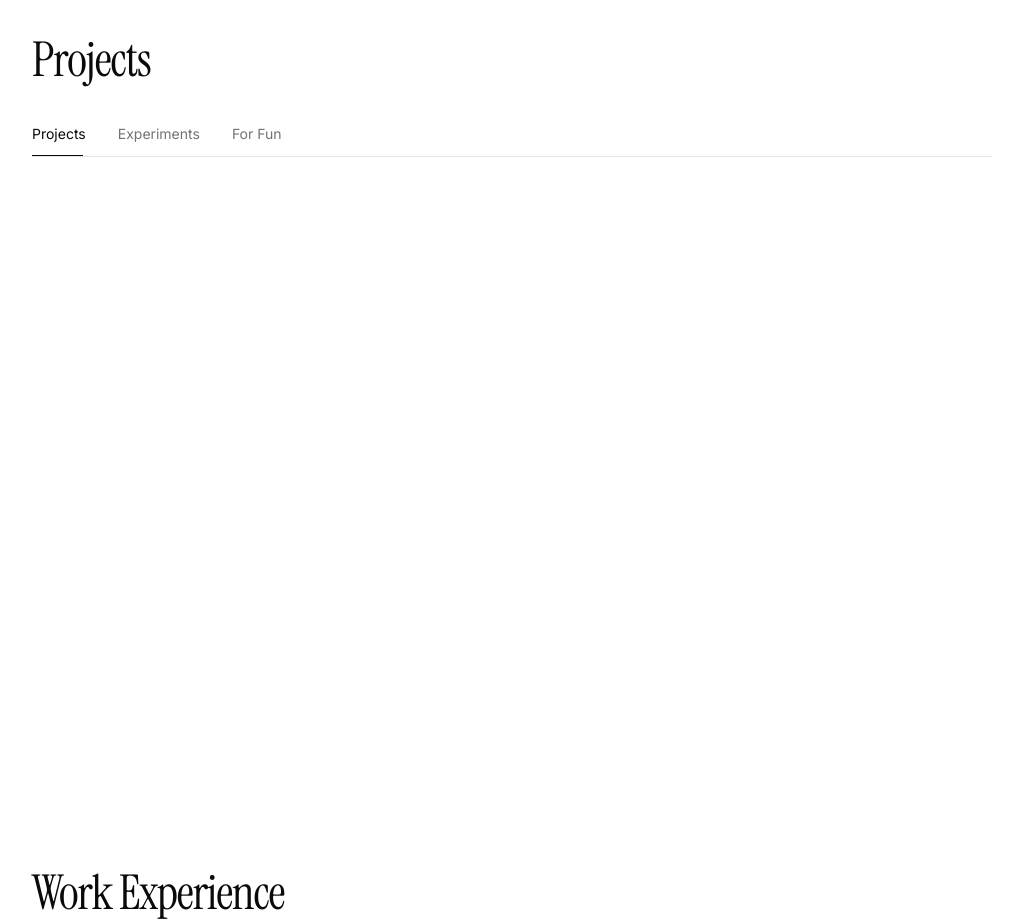
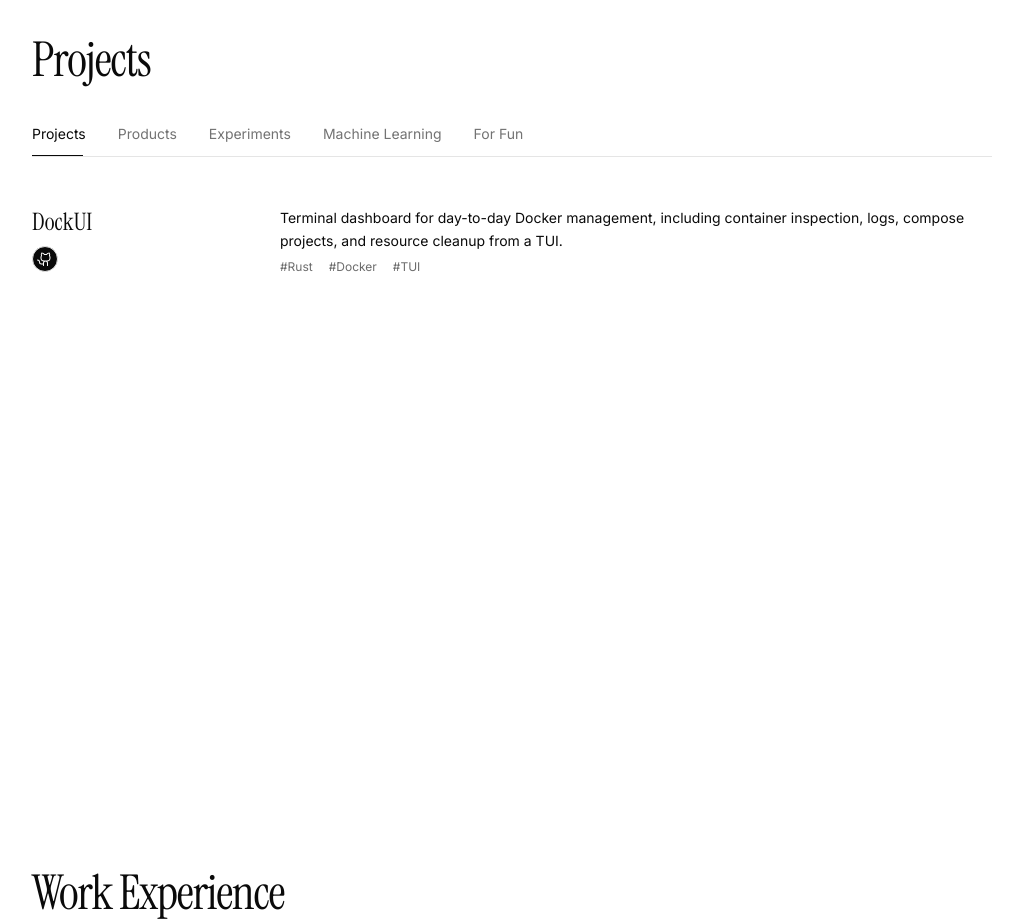
Before and after one commit to rudraditya21/rudraditya21.github.io, a Next.js app: page / in a window 1280 px wide. Shown: the part 860-1781 px from the top of the page, without its empty margins (240-1263 px from the left). Built offline with nearby package versions, Linux system fonts and the light colour scheme.

Commit message:
updated: projects section

```diff
--- a/components/projects.tsx
+++ b/components/projects.tsx
@@ -3,10 +3,10 @@
 import { useEffect, useRef, useState } from 'react'
 import gsap from 'gsap'
 import { useInView } from '@/hooks/use-in-view'
-import { ArrowUpRight } from '@phosphor-icons/react'
-import { Tooltip, TooltipContent, TooltipProvider, TooltipTrigger } from '@/components/ui/tooltip'
+import { GithubLogoIcon, BrowserIcon } from '@phosphor-icons/react'
+import Link from 'next/link'
 
-const TABS = ['Projects', 'Experiments', 'For Fun'] as const
+const TABS = ['Projects', 'Products', 'Experiments', 'Machine Learning', 'For Fun'] as const
 type Tab = (typeof TABS)[number]
 
 type Project = {
@@ -18,82 +18,99 @@ type Project = {
 }
 
 const data: Record<Tab, Project[]> = {
-  Projects: [],
+  Projects: [
+    {
+      name: 'DockUI',
+      description: 'Terminal dashboard for day-to-day Docker management, including container inspection, logs, compose projects, and resource cleanup from a TUI.',
+      stack: ['Rust', 'Docker', 'TUI'],
+      github: 'https://github.com/rudraditya21/dockui',
+    },
+  ],
+  Products: [
+    {
+      name: 'Gymm',
+      description: 'Workout tracking app for logging sessions, managing exercises and routines, reviewing history, and backing up data.',
+      stack: ['Flutter', 'Dart', 'Riverpod', 'Hive'],
+      github: 'https://github.com/rudraditya21/gymm',
+    },
+    {
+      name: 'Grind',
+      description: 'Social accountability app for tracking daily tasks and routines, building streaks, and reviewing progress with analytics.',
+      stack: ['Flutter', 'Dart', 'Hive', 'fl_chart'],
+      github: 'https://github.com/rudraditya21/grind',
+    },
+  ],
   Experiments: [
     {
-      name: 'Lattice',
-      description: 'Small scientific computing language with reproducible numerics, a REPL, strict typing, a full numeric tower, and GPU backends (OpenCL, CUDA, HIP, Metal).',
-      stack: ['C++', 'Objective-C++', 'CMake', 'OpenCL', 'CUDA', 'HIP', 'Metal'],
-      github: 'https://github.com/rudraditya21/lattice',
+      name: '16bit.cpu',
+      description: 'Small C project that emulates a custom 16-bit CPU and includes a tiny assembler.',
+      stack: ['C'],
+      github: 'https://github.com/rudraditya21/16bit.cpu',
+    },
+    {
+      name: 'rustchain',
+      description: 'Production-style minimal blockchain node in Rust with deterministic primitives, signed transactions, persistent storage, TCP P2P sync, JSON-RPC, and a CLI.',
+      stack: ['Rust', 'Tokio', 'Axum', 'sled'],
+      github: 'https://github.com/rudraditya21/rustchain',
+    },
+    {
+      name: 'Aegis',
+      description: 'High-performance Rust firewall and IDS workspace with persistent system configuration.',
+      stack: ['Rust'],
+      github: 'https://github.com/rudraditya21/aegis',
     },
     {
       name: '8051',
-      description: 'Full MCS-51/8051 microcontroller implementation with CPU core, internal RAM/SFRs, timers, serial port, interrupt controller, and a Verilator testbench.',
+      description: 'Full MCS-51/8051 microcontroller implementation in SystemVerilog with CPU core, peripherals, interrupt controller, and a Verilator testbench.',
       stack: ['SystemVerilog', 'Verilator'],
       github: 'https://github.com/rudraditya21/8051',
     },
     {
+      name: 'Lattice',
+      description: 'Small scientific computing language for reproducible numerics and statistical workflows with strict typing, tensors, a REPL, and optional GPU backends.',
+      stack: ['C', 'OpenCL', 'CUDA', 'Metal'],
+      github: 'https://github.com/rudraditya21/lattice',
+    },
+    {
       name: 'Moonlight',
-      description: 'Modular security framework with a deterministic control plane for running modules, managing sessions, tracking campaigns, and generating advisory plans.',
+      description: 'Rust-based modular security framework with a deterministic control plane for modules, sessions, campaigns, objectives, and advisory plans.',
       stack: ['Rust'],
       github: 'https://github.com/rudraditya21/moonlight',
     },
+  ],
+  'Machine Learning': [
     {
-      name: 'Aegis',
-      description: 'High-performance firewall and IDS workspace with persistent configuration under /etc/aegis.',
-      stack: ['Rust'],
-      github: 'https://github.com/rudraditya21/aegis',
+      name: 'ViT-PyTorch',
+      description: 'Complete Vision Transformer implementation from scratch in PyTorch with CIFAR-10 training, schedulers, checkpointing, and unit tests.',
+      stack: ['PyTorch', 'Python'],
+      github: 'https://github.com/rudraditya21/vit-pytorch',
+    },
+    {
+      name: 'AlexNet.CPP',
+      description: 'From-scratch C++17 AlexNet inference engine with custom tensor operations and layer implementations including Conv2D, ReLU, LRN, pooling, and softmax.',
+      stack: ['C++', 'OpenMP'],
+      github: 'https://github.com/rudraditya21/alexnet.cpp',
     },
     {
       name: 'minAlphaFold2',
-      description: 'Minimal re-implementation of AlphaFold2\'s model and training pipeline.',
+      description: 'Compact educational AlphaFold2-style implementation with a minimal Evoformer, structure module, AF2 losses, and a PDB-based training pipeline.',
       stack: ['Python', 'PyTorch'],
       github: 'https://github.com/rudraditya21/minAlphaFold2',
     },
     {
-      name: 'Rust Chain',
-      description: 'Production-style minimal blockchain node.',
-      stack: ['Rust'],
-      github: 'https://github.com/rudraditya21/rustchain',
-    },
-    {
-      name: '16bit.cpu',
-      description: 'Custom 16-bit CPU emulator with a tiny assembler.',
-      stack: ['C', 'Makefile'],
-      github: 'https://github.com/rudraditya21/16bit.cpu',
-    },
-    {
-      name: 'Alexnet.cpp',
-      description: 'AlexNet implemented from scratch.',
-      stack: ['C++', 'Makefile'],
-      github: 'https://github.com/rudraditya21/alexnet.cpp',
-    },
-    {
-      name: 'JAX CNN Examples',
-      description: 'CNN model zoo with 60+ architectures and training sanity checks across 25+ datasets.',
-      stack: ['Python', 'JAX'],
+      name: 'JAX-CNN-Examples',
+      description: 'Minimal JAX CNN model zoo with dozens of vision architectures, broad dataset support, and a quick training sanity-check CLI.',
+      stack: ['JAX', 'Python'],
       github: 'https://github.com/rudraditya21/jax-cnn-examples',
-    },
-    {
-      name: 'Texedo',
-      description: 'Local, open-source LaTeX editor inspired by Overleaf.',
-      stack: ['Next.js', 'TypeScript', 'PostgreSQL', 'MinIO'],
-      github: 'https://github.com/rudraditya21/texedo',
-    },
-    {
-      name: 'Devops.Scripts',
-      description: 'Production-grade DevOps automation library organized by domain, with strict standards for script quality, safety, and documentation.',
-      stack: ['Bash', 'Shell'],
-      github: 'https://github.com/rudraditya21/devops.scripts',
-      live: 'https://rudraditya21.github.io/devops.scripts/',
     },
   ],
   'For Fun': [
     {
-      name: 'Grind',
-      description: 'A Flutter social accountability app for tracking daily tasks and routines, visualizing streaks, and staying consistent.',
-      stack: ['Flutter', 'Dart'],
-      github: 'https://github.com/rudraditya21/grind',
+      name: 'Sudoku',
+      description: 'Enter a puzzle and let the solver find the solution instantly.',
+      stack: ['Next.js', 'TypeScript', 'TailwindCSS'],
+      github: 'https://github.com/rudraditya21/sudoku',
+      live: 'https://rudraditya21.github.io/sudoku/',
     },
     {
       name: 'Typy',
@@ -124,63 +141,25 @@ function ProjectRow({ project }: { project: Project }) {
         </p>
         <div className="mt-2 flex items-center gap-3 text-muted-foreground">
           {project.github && (
-            <TooltipProvider>
-              <Tooltip>
-                <TooltipTrigger asChild>
-                  <a
-                    href={project.github}
-                    target="_blank"
-                    rel="noopener noreferrer"
-                    className="inline-flex items-start gap-0.5 text-xs font-medium uppercase tracking-wider underline underline-offset-2 transition-colors duration-200 hover:text-foreground"
-                    style={{ fontFamily: 'var(--font-instrument-serif)' }}
-                  >
-                    GitHub<ArrowUpRight size={10} />
-                  </a>
-                </TooltipTrigger>
-                <TooltipContent side="bottom">
-                  Source Code
-                </TooltipContent>
-              </Tooltip>
-            </TooltipProvider>
+            <Link className="text-md border border-border py-1 px-1 rounded-2xl bg-foreground text-background" href={project.github} target='_blank'><GithubLogoIcon /></Link>
           )}
           {project.live && (
-            <TooltipProvider>
-              <Tooltip>
-                <TooltipTrigger asChild>
-                  <a
-                    href={project.live}
-                    target="_blank"
-                    rel="noopener noreferrer"
-                    className="inline-flex items-start gap-0.5 text-xs font-medium uppercase tracking-wider underline underline-offset-2 transition-colors duration-200 hover:text-foreground"
-                    style={{ fontFamily: 'var(--font-instrument-serif)' }}
-                  >
-                    Visit<ArrowUpRight size={10} />
-                  </a>
-                </TooltipTrigger>
-                <TooltipContent side="bottom">
-                  View Website
-                </TooltipContent>
-              </Tooltip>
-            </TooltipProvider>
+            <Link className="text-md border border-border py-1 px-1 rounded-2xl bg-foreground text-background" href={project.live} target='_blank'><BrowserIcon /></Link>
           )}
         </div>
       </div>
 
       <div className="flex flex-col gap-1.5 lg:pt-0.5">
-        <p
-          className="text-sm leading-relaxed text-foreground/50"
-          style={{ fontFamily: 'var(--font-inter)' }}
-        >
+        <p className="text-sm leading-relaxed text-foreground" style={{ fontFamily: 'var(--font-inter)' }}>
           {project.description}
         </p>
-        <p
-          className="text-xs text-foreground/30"
-          style={{ fontFamily: 'var(--font-inter)' }}
-        >
-          {project.stack.join(', ')}
+        <p className="text-xs text-foreground/60 space-x-4" style={{ fontFamily: 'var(--font-inter)' }}>
+          {project.stack.map((tech) => (
+            <span key={tech}>{`#${tech}`}</span>
+          ))}
         </p>
       </div>
-    </div>
+    </div >
   )
 }
 
@@ -189,9 +168,9 @@ const PER_PAGE = 4
 export default function Projects() {
   const [activeTab, setActiveTab] = useState<Tab>('Projects')
   const [page, setPage] = useState(0)
-  const tabRefs      = useRef<(HTMLButtonElement | null)[]>([])
+  const tabRefs = useRef<(HTMLButtonElement | null)[]>([])
   const indicatorRef = useRef<HTMLDivElement>(null)
-  const contentRef   = useRef<HTMLDivElement>(null)
+  const contentRef = useRef<HTMLDivElement>(null)
   const { ref: headingRef, inView } = useInView(0.15)
 
   useEffect(() => {
@@ -254,9 +233,9 @@ export default function Projects() {
     })
   }
 
-  const items      = data[activeTab]
+  const items = data[activeTab]
   const totalPages = Math.ceil(items.length / PER_PAGE)
-  const paged      = items.slice(page * PER_PAGE, (page + 1) * PER_PAGE)
+  const paged = items.slice(page * PER_PAGE, (page + 1) * PER_PAGE)
 
   return (
     <section className="min-h-svh px-12 py-16 md:py-24">
@@ -297,7 +276,7 @@ export default function Projects() {
       </div>
 
       {/* Content + Pagination pinned together */}
-      <div className="flex min-h-[32rem] flex-col">
+      <div className="flex min-h-128 flex-col">
         <div ref={contentRef} className="divide-y divide-border">
           {paged.map(project => (
             <ProjectRow key={project.name} project={project} />
```
Lines whose indentation alone changed are shown as unchanged.
